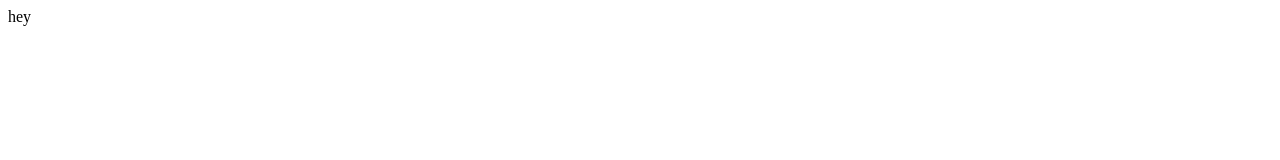
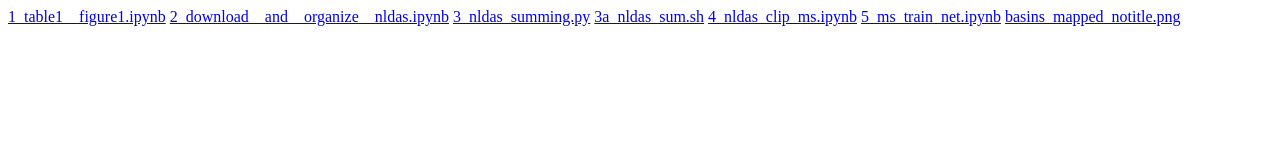
Before and after one commit to fluxtoflow/fluxtoflow.github.io, a plain HTML site: page index.html in a window 1280 px wide. Drawn offline with Linux system fonts and the light colour scheme.

Commit message:
Update index.html

```diff
--- a/index.html
+++ b/index.html
@@ -1,5 +1,12 @@
 <html>
 <body>
-  hey
+  <a href="https://github.com/fluxtoflow/src/blob/main/1_table1__figure1.ipynb">1_table1__figure1.ipynb</a>
+  <a href="https://github.com/fluxtoflow/src/blob/main/2_download__and__organize__nldas.ipynb">2_download__and__organize__nldas.ipynb</a>
+  <a href="https://github.com/fluxtoflow/src/blob/main/3_nldas_summing.py">3_nldas_summing.py</a>
+  <a href="https://github.com/fluxtoflow/src/blob/main/3a_nldas_sum.sh">3a_nldas_sum.sh</a>
+  <a href="https://github.com/fluxtoflow/src/blob/main/4_nldas_clip_ms.ipynb">4_nldas_clip_ms.ipynb</a>
+  <a href="https://github.com/fluxtoflow/src/blob/main/5_ms_train_net.ipynb">5_ms_train_net.ipynb</a>
+  <a href="https://github.com/fluxtoflow/src/blob/main/basins_mapped_notitle.png">basins_mapped_notitle.png</a>
+
 </body>
 </html>
```
